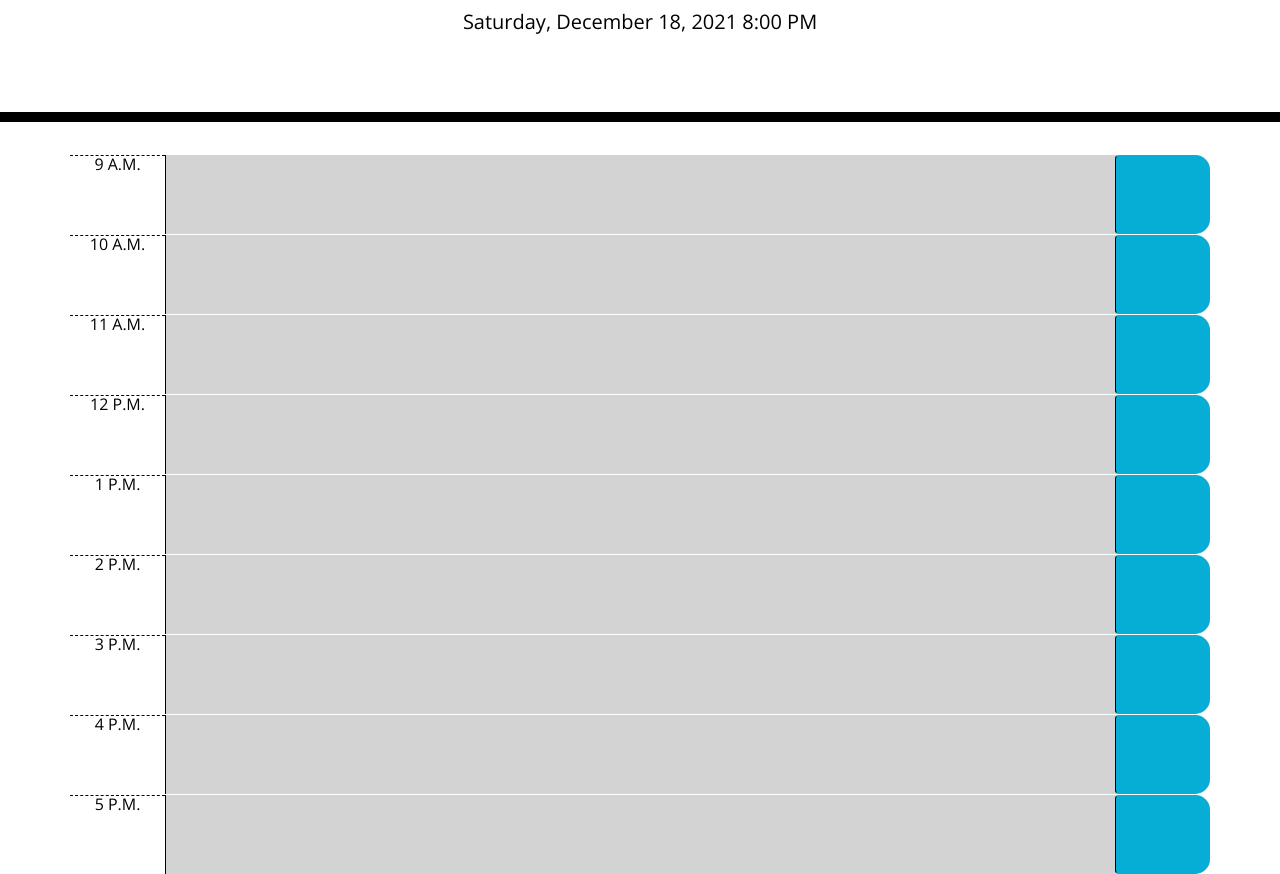
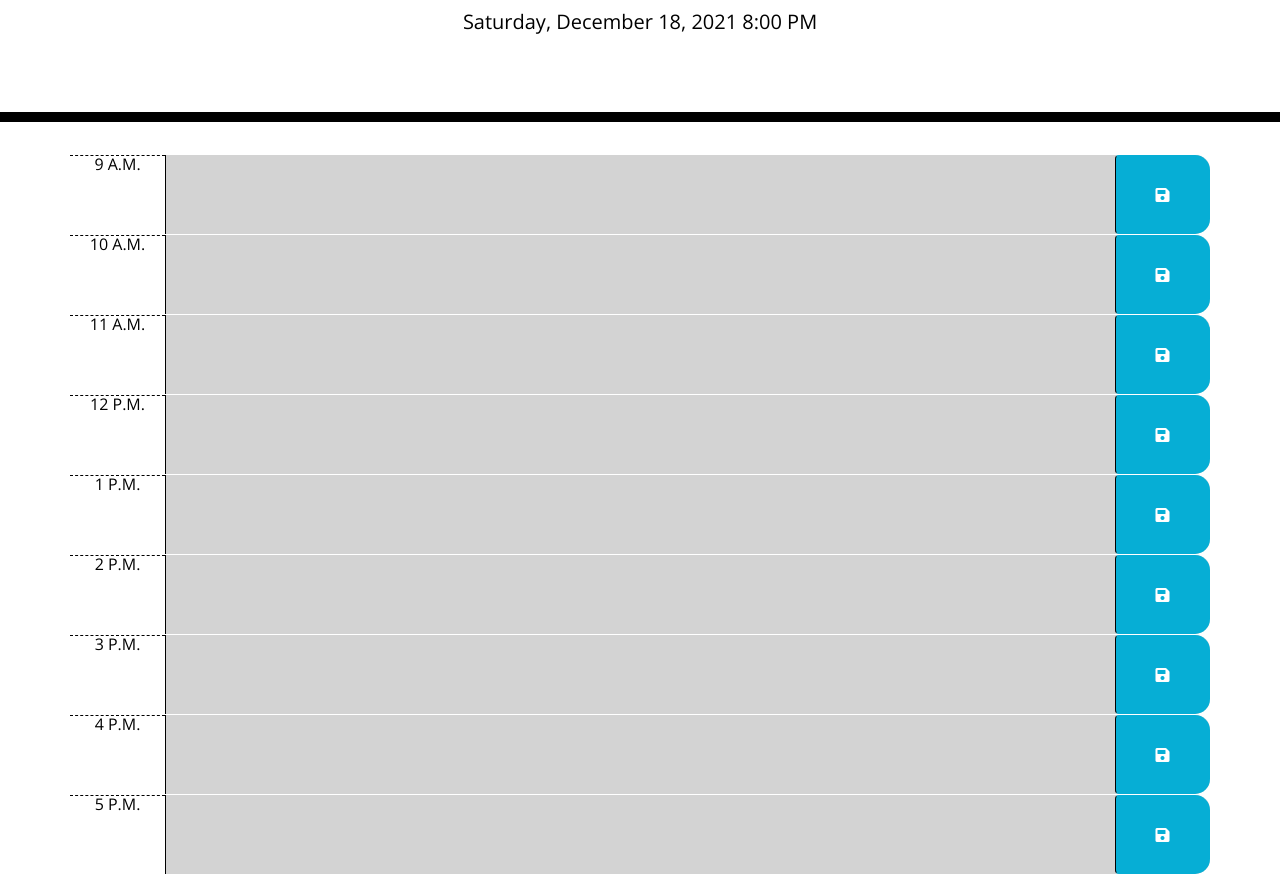
Before and after one commit to BurnsD/Work-day-Scheduler, a plain HTML site: page Develop/index.html in a window 1280 px wide. Shown: the part 182-1056 px from the top of the page. Drawn offline with nearby package versions, Linux system fonts and the light colour scheme.

Commit message:
Update readme

```diff
--- a/Develop/script.js
+++ b/Develop/assets/js/script.js
@@ -30,7 +30,7 @@ function background () {
         var text = $(this).siblings(".description").val();
         var time = $(this).parent().attr("id");
         // Saves text and time to local storage
-        localStorage.setItem(text, time);
+        localStorage.setItem(time, text);
     })
 });
 // Gets description data from local storage
--- a/Develop/index.html
+++ b/Develop/index.html
@@ -18,7 +18,7 @@
       href="https://fonts.googleapis.com/css?family=Open+Sans&display=swap"
       rel="stylesheet"
     />
-    <link rel="stylesheet" href="./style.css" />
+    <link rel="stylesheet" href="./assets/css/style.css" />
     <title>Work Day Scheduler</title>
   </head>
 
@@ -34,63 +34,60 @@
       <div class="row time-block" id="9">
         <div class="col-md-1 hour">9 A.M.</div>
         <textarea class="col-md-10 description"></textarea>
-        <button class="btn saveBtn col-md-1"></button>
+        <button class="btn saveBtn col-md-1 fas fa-save"></button>
       </div>
       <!-- 10 A.M. -->
       <div class="row time-block" id="10">
         <div class="col-md-1 hour">10 A.M.</div>
         <textarea class="col-md-10 description"></textarea>
-        <button class="btn saveBtn col-md-1"></button>
+        <button class="btn saveBtn col-md-1 fas fa-save"></button>
       </div>
       <!-- 11 A.M. -->
       <div class="row time-block" id="11">
         <div class="col-md-1 hour">11 A.M.</div>
         <textarea class="col-md-10 description"></textarea>
-        <button class="btn saveBtn col-md-1"></button>
+        <button class="btn saveBtn col-md-1 fas fa-save"></button>
       </div>
       <!-- 12 P.M. -->
       <div class="row time-block" id="12">
         <div class="col-md-1 hour">12 P.M.</div>
         <textarea class="col-md-10 description"></textarea>
-        <button class="btn saveBtn col-md-1"></button>
+        <button class="btn saveBtn col-md-1 fas fa-save"></button>
       </div>
       <!-- 1 P.M. -->
       <div class="row time-block" id="13">
         <div class="col-md-1 hour">1 P.M.</div>
         <textarea class="col-md-10 description"></textarea>
-        <button class="btn saveBtn col-md-1"></button>
+        <button class="btn saveBtn col-md-1 fas fa-save"></button>
       </div>
       <!-- 2 P.M. -->
       <div class="row time-block" id="14">
         <div class="col-md-1 hour">2 P.M.</div>
         <textarea class="col-md-10 description"></textarea>
-        <button class="btn saveBtn col-md-1"></button>
+        <button class="btn saveBtn col-md-1 fas fa-save"></button>
       </div>
       <!-- 3 P.M. -->
       <div class="row time-block" id="15">
         <div class="col-md-1 hour">3 P.M.</div>
         <textarea class="col-md-10 description"></textarea>
-        <button class="btn saveBtn col-md-1"></button>
+        <button class="btn saveBtn col-md-1 fas fa-save"></button>
       </div>
       <!-- 4 P.M. -->
       <div class="row time-block" id="16">
         <div class="col-md-1 hour">4 P.M.</div>
         <textarea class="col-md-10 description"></textarea>
-        <button class="btn saveBtn col-md-1"></button>
+        <button class="btn saveBtn col-md-1 fas fa-save"></button>
       </div>
       <!-- 5 P.M. -->
       <div class="row time-block" id="17">
         <div class="col-md-1 hour">5 P.M.</div>
         <textarea class="col-md-10 description"></textarea>
-        <button class="btn saveBtn col-md-1"></button>
+        <button class="btn saveBtn col-md-1 fas fa-save"></button>
       </div>
-
-
-
     </div>
 
     <script src="https://code.jquery.com/jquery-3.4.1.min.js"></script>
     <script src="https://cdnjs.cloudflare.com/ajax/libs/moment.js/2.24.0/moment.min.js"></script>
-    <script src="./script.js"></script>
+    <script src="./assets/js/script.js"></script>
   </body>
 </html>
```
Also changed, not shown: Develop/assets/css/style.css (renamed from Develop/style.css), Develop/assets/images/wrkday-s.png (added), 1 other file.
